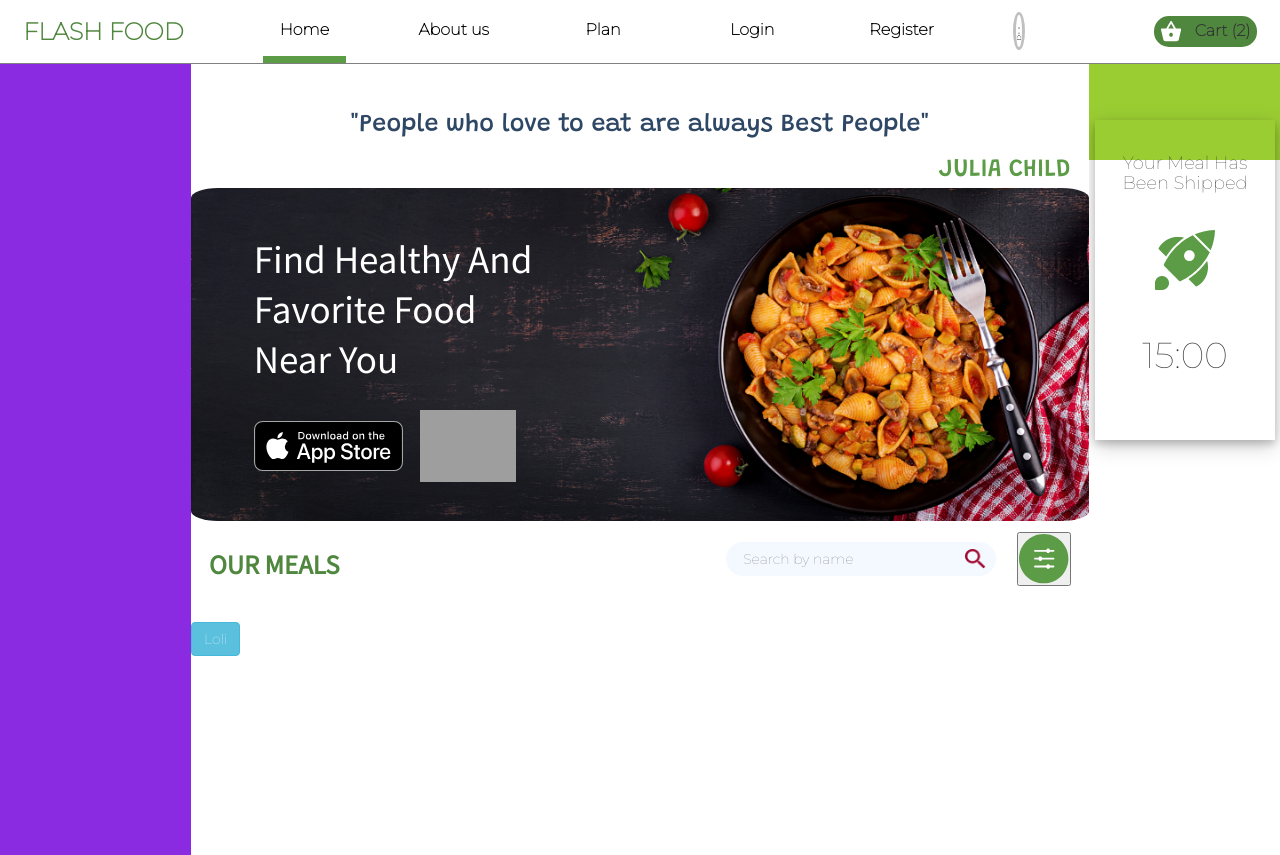
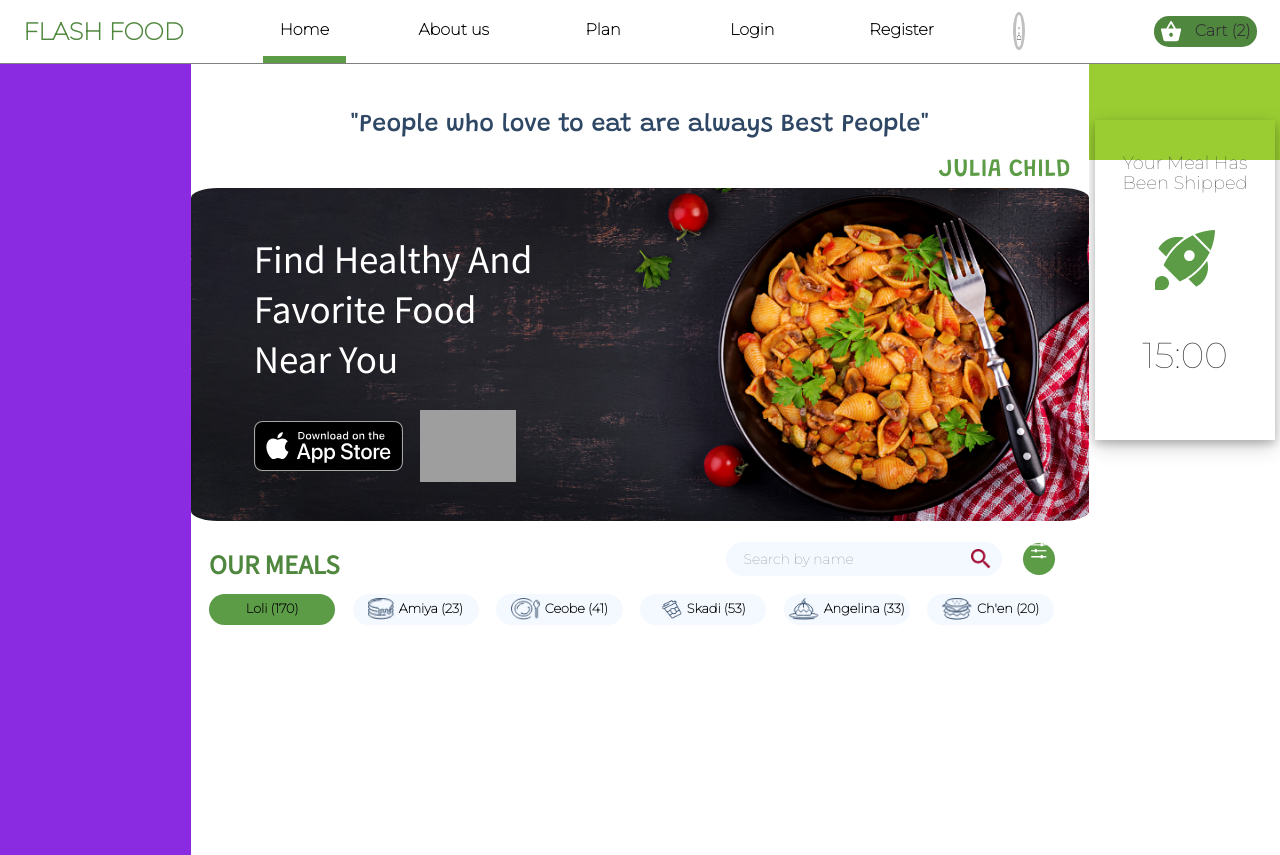
Before and after one commit to Projekt-Reddo/Tabemono, a Python web app: template Templates/index.html in a window 1280 px wide. Shown: the top 855 px of the page. Run offline with Jinja, Linux system fonts and the light colour scheme; the template is opened without the code that fills it, so the values that code supplies are empty; some libraries are stand-ins or nearby versions; grey boxes are pictures that could not be loaded.

Commit message:
add food classification

```diff
--- a/Templates/index.html
+++ b/Templates/index.html
@@ -110,13 +110,43 @@
                 </div>
             </div>
 
-            <div class="tags">
-                <ul>
-                    <li>
-                        <a href="search.html" class="btn btn-info" role="button">Loli</a>
-                    </li>
-                </ul>
-            </div>
+            <ul class="food_clasify">
+                <li>
+                    <a href="search.html" class="classify_active">
+                        <span>Loli (170)</span>
+                    </a>
+                </li>
+                <li>
+                    <a href="search.html">
+                        <img src="icons/breakfast.png">
+                        <span>Amiya (23)</span>
+                    </a>
+                </li>
+                <li>
+                    <a href="search.html">
+                        <img src="icons/lunch.png">
+                        <span>Ceobe (41)</span>
+                    </a>
+                </li>
+                <li>
+                    <a href="search.html">
+                        <img src="icons/drink.png">
+                        <span>Skadi (53)</span>
+                    </a>
+                </li>
+                <li>
+                    <a href="search.html">
+                        <img src="icons/dessert.png">
+                        <span>Angelina (33)</span>
+                    </a>
+                </li>
+                <li>
+                    <a href="search.html">
+                        <img src="icons/fastfood.png">
+                        <span>Ch'en (20)</span>
+                    </a>
+                </li>
+            </ul>
 
             <div class="foods">
                 <div class="food_container">
--- a/Templates/style/index.css
+++ b/Templates/style/index.css
@@ -105,7 +105,7 @@ nav ul {
     justify-content: space-around;
 }
 
-li {
+nav ul li {
     width: 10%;
     padding-top: 1.2rem;
 }
@@ -364,18 +364,56 @@ h3 {
     margin-right: 4%;
 }
 
-.tags {
+.filter {
     display: flex;
-    height: 10%;
-    width: 96%;
-    margin-top: 2%;
+    justify-content: center;
+    height: 2rem;
+    width: 2rem;
+    border-radius: 2rem;
+    border: none;
+    background: #5C9C47;
 }
 
-.tags ul {
+.filter img {
+    width: 50%;
+}
+
+.food_clasify {
+    display: flex;
+    margin-top: 1%;
+    margin-left: 2%;
+    height: 15%;
+    width: 96%;
     list-style-type: none;
+}
+
+.food_clasify li {
+    margin-right: 2%;
     height: 100%;
-    border: none;
-    border-radius: 50%;
+    width: 17%;
+}
+
+.food_clasify li a {
+    display: flex;
+    justify-content: center;
+    align-items: center;
+    text-align: center;
+    height: 100%;
+    width: 100%;
+    border-radius: 5rem;
+    background: #F4F9FF;
+    font-size: 0.8rem;
+    font-weight: bold;
+    text-decoration: none;
+}
+
+.food_clasify li a img {
+    height: 70%;
+    margin-right: 4%;
+}
+
+.food_clasify li a.classify_active {
+    background: #5C9C47;
 }
 
 /* 5. right */
```
Also changed, not shown: Templates/icons/filter.png.
